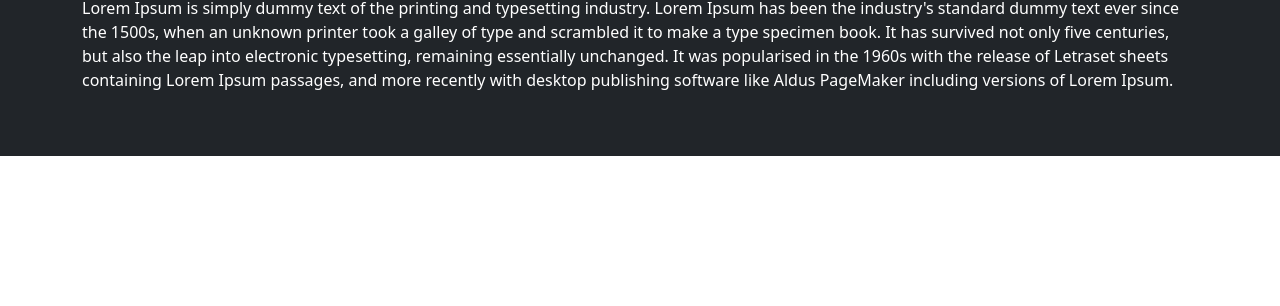
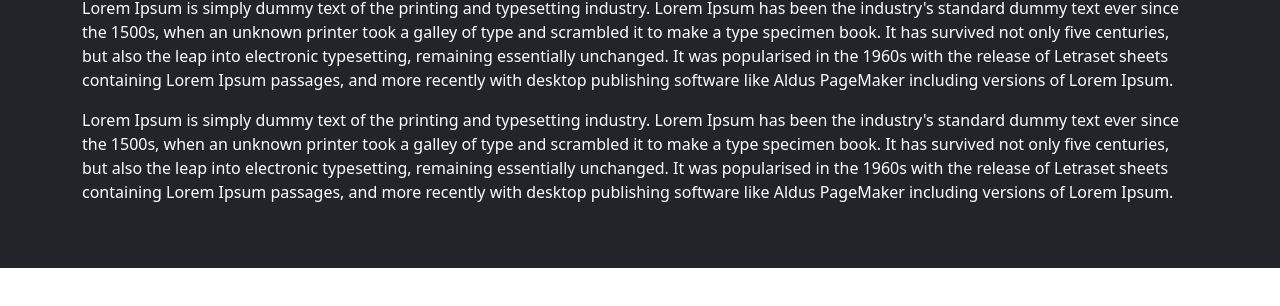
Before and after one commit to SmshuvoDEVELOPER/fixed-up, a plain HTML site: page index.html in a window 1280 px wide. Shown: the part 114-420 px from the top of the page. Drawn offline with Linux system fonts and the light colour scheme.

```diff
--- a/index.html
+++ b/index.html
@@ -29,6 +29,7 @@
         <p clss="text-black">Lorem Ipsum is simply dummy text of the printing and typesetting industry. Lorem Ipsum has been the industry's standard dummy text ever since the 1500s, when an unknown printer took a galley of type and scrambled it to make a type specimen book. It has survived not only five centuries, but also the leap into electronic typesetting, remaining essentially unchanged. It was popularised in the 1960s with the release of Letraset sheets containing Lorem Ipsum passages, and more recently with desktop publishing software like Aldus PageMaker including versions of Lorem Ipsum.
 
 </p>
+                <p clss="text-black">Lorem Ipsum is simply dummy text of the printing and typesetting industry. Lorem Ipsum has been the industry's standard dummy text ever since the 1500s, when an unknown printer took a galley of type and scrambled it to make a type specimen book. It has survived not only five centuries, but also the leap into electronic typesetting, remaining essentially unchanged. It was popularised in the 1960s with the release of Letraset sheets containing Lorem Ipsum passages, and more recently with desktop publishing software like Aldus PageMaker including versions of Lorem Ipsum.
 
     </nav>
 
```
